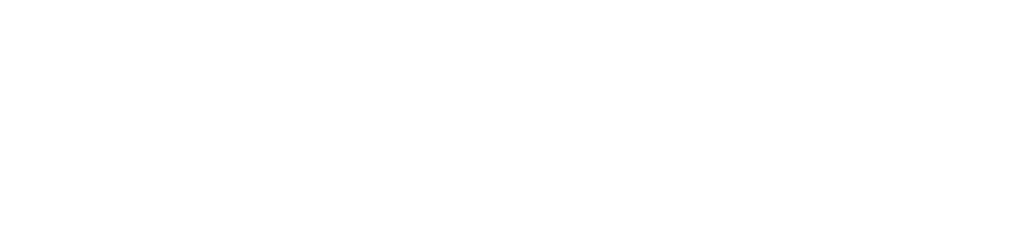
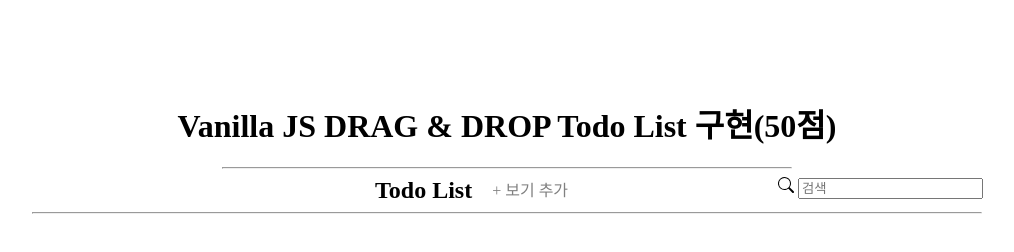
Before and after one commit to BBaekom/--, a plain HTML site: page WEBPROGRAMMING/Todolist.html in a window 1280 px wide. Shown: the whole page, without its empty margins (133-1147 px from the left). Drawn offline with Linux system fonts and the light colour scheme.

Commit message:
Todo List 만들기 일부 완성

```diff
--- a/WEBPROGRAMMING/Todolist.css
+++ b/WEBPROGRAMMING/Todolist.css
@@ -0,0 +1,35 @@
+h1 {
+    text-align: center;
+    margin-top: 100px;
+    display: flex;
+    justify-content: center;
+}
+
+#firstHr {
+    width: 45%;
+}
+
+#container {
+    display: flex;
+}
+
+#H2 {
+    margin-left: 500px;
+    margin-top: 0%;
+    margin-bottom: 0%;
+}
+
+#secondHr {
+    width: 75%;
+}
+
+#see {
+    margin-left: 20px;
+    display: flex;
+    font-weight: 500;
+    color: grey;
+}
+
+#search {
+    margin-left: 210px;
+}
--- a/WEBPROGRAMMING/Todolist.html
+++ b/WEBPROGRAMMING/Todolist.html
@@ -4,11 +4,28 @@
 <head>
     <meta charset="UTF-8">
     <meta name="viewport" content="width=device-width, initial-scale=1.0">
+    <link rel="stylesheet" href="Todolist.css">
     <title>Making Todolist</title>
 </head>
 
 <body>
-
+    <h1>Vanilla JS DRAG & DROP Todo List 구현(50점)</h1>
+    <hr id="firstHr">
+    <section id="container">
+        <h2 id="H2">Todo List</h2>
+        <div id="see">
+            + 보기 추가
+        </div>
+        <div id="search">
+            <svg xmlns="http://www.w3.org/2000/svg" width="16" height="16" fill="currentColor" class="bi bi-search"
+                viewBox="0 0 16 16">
+                <path
+                    d="M11.742 10.344a6.5 6.5 0 1 0-1.397 1.398h-.001c.03.04.062.078.098.115l3.85 3.85a1 1 0 0 0 1.415-1.414l-3.85-3.85a1.007 1.007 0 0 0-.115-.1zM12 6.5a5.5 5.5 0 1 1-11 0 5.5 5.5 0 0 1 11 0z" />
+            </svg>
+            <input type="text" class="type" placeholder="검색">
+        </div>
+    </section>
+    <hr id="secondHr">
 </body>
 
 </html>
--- a/WEBPROGRAMMING/Todolist.js
+++ b/WEBPROGRAMMING/Todolist.js
@@ -0,0 +1,3 @@
+const icon = document.createElement('i');
+
+icon.innerHTML = '<i class="fa-solid fa-magnifying-glass"></i>'
```
